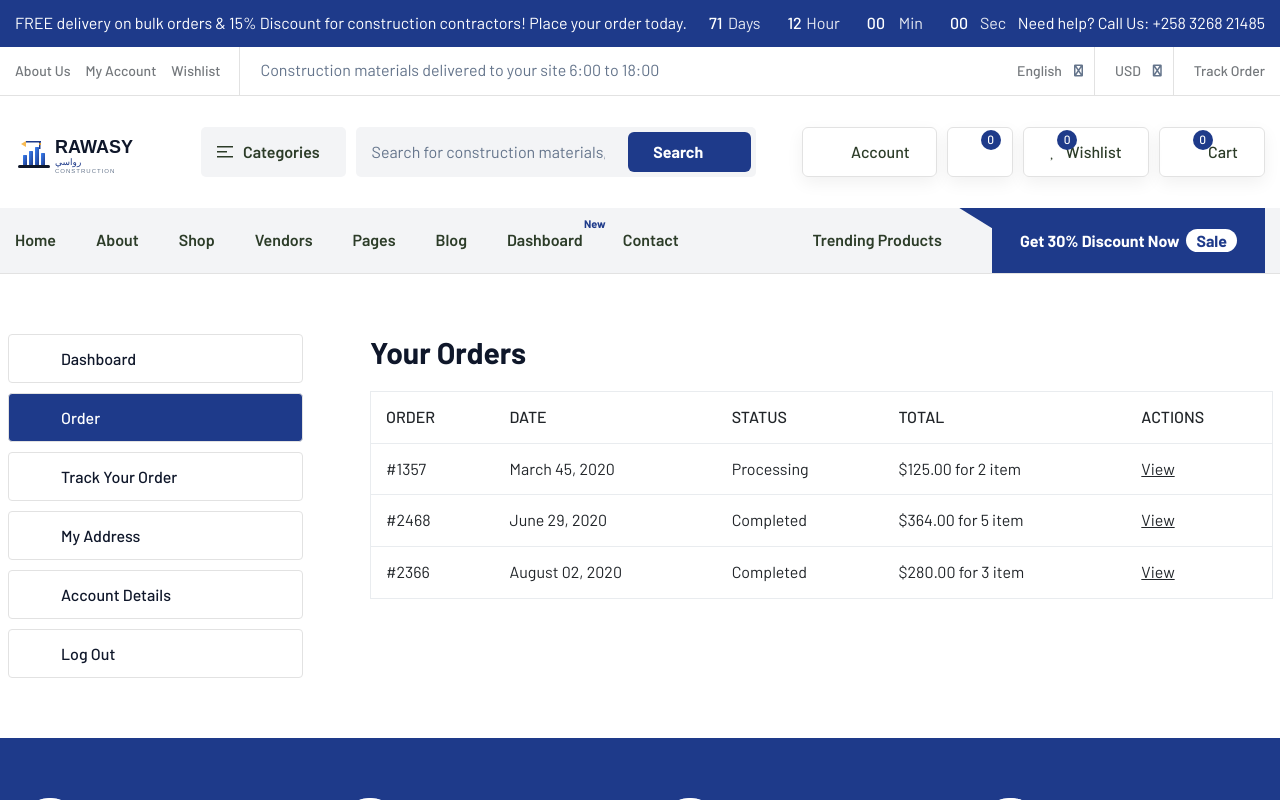
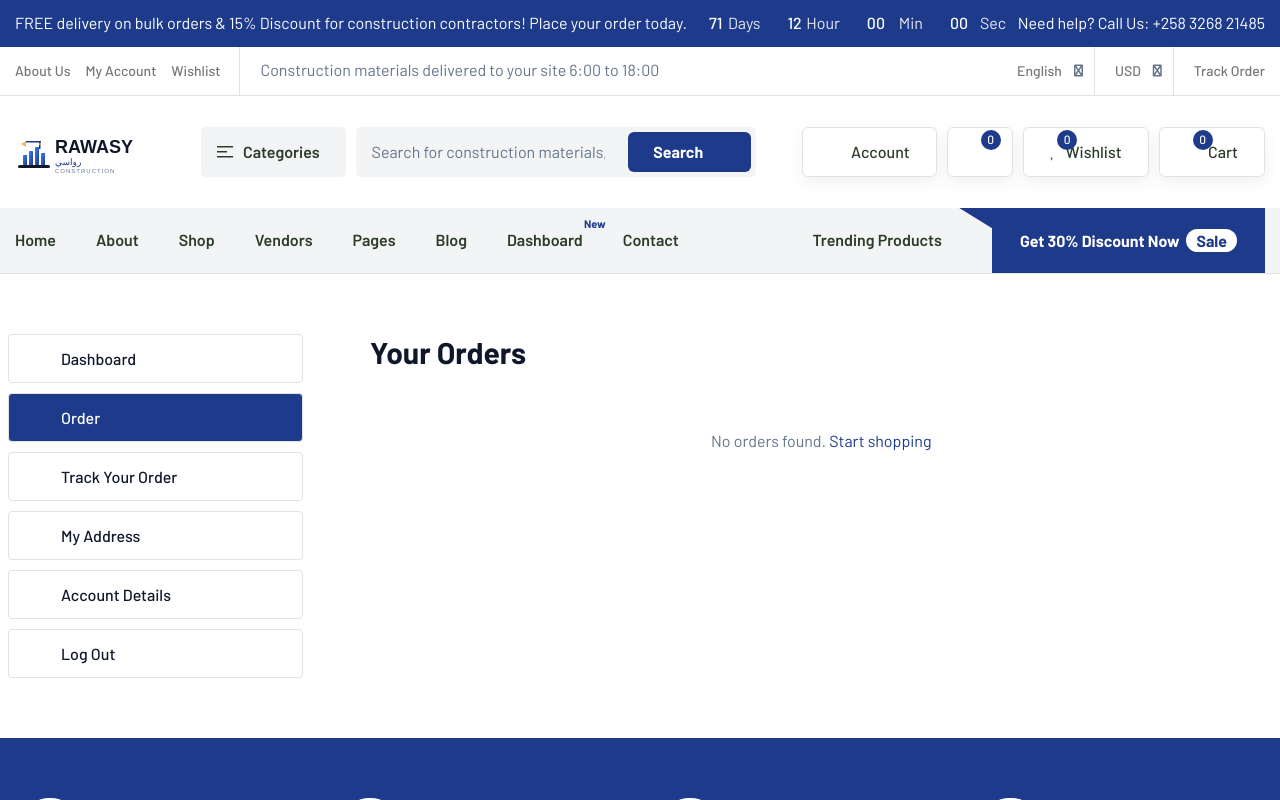
Before and after one commit to kareemelbhnasawy/trial-rawasy-eko, a Next.js app: page /account in a window 1280 px wide. Both pictures are taken after a click on the button "Order". Shown: the top 800 px of the page. Built offline with nearby package versions, Linux system fonts and the light colour scheme; a web font is replaced by a local one.

Commit message:
Replace static order data with dynamic order data
cgen-1175bbeadbb1428790b8a0ead41b49b2

```diff
--- a/src/app/(inner)/account/Accordion.tsx
+++ b/src/app/(inner)/account/Accordion.tsx
@@ -91,6 +91,11 @@ const AccountTabs = () => {
               {activeTab === 'order' && (
                 <div className="order-table-account">
                   <div className="h2 title">Your Orders</div>
+                  {orders.length === 0 ? (
+                    <div style={{ textAlign: 'center', padding: '40px 0' }}>
+                      <p>No orders found. <a href="/shop" style={{ color: '#1E3A8A' }}>Start shopping</a></p>
+                    </div>
+                  ) : (
                     <div className="table-responsive">
                       <table className="table">
                         <thead>
@@ -99,34 +104,52 @@ const AccountTabs = () => {
                             <th>Date</th>
                             <th>Status</th>
                             <th>Total</th>
+                            <th>Items</th>
                             <th>Actions</th>
                           </tr>
                         </thead>
                         <tbody>
-                        <tr>
-                          <td>#1357</td>
-                          <td>March 45, 2020</td>
-                          <td>Processing</td>
-                          <td>$125.00 for 2 item</td>
-                          <td><a href="#" className="btn-small d-block">View</a></td>
+                          {orders.map((order) => (
+                            <tr key={order.id}>
+                              <td>#{order.orderNumber}</td>
+                              <td>{new Date(order.date).toLocaleDateString()}</td>
+                              <td>
+                                <span
+                                  style={{
+                                    color: getStatusColor(order.status),
+                                    fontWeight: 'bold',
+                                    textTransform: 'capitalize'
+                                  }}
+                                >
+                                  {order.status}
+                                </span>
+                              </td>
+                              <td>${order.total.toFixed(2)}</td>
+                              <td>{order.items.length} item{order.items.length > 1 ? 's' : ''}</td>
+                              <td>
+                                <button
+                                  className="btn-small d-block"
+                                  onClick={() => {
+                                    alert(`Order Details:\n\nOrder: #${order.orderNumber}\nDate: ${new Date(order.date).toLocaleDateString()}\nStatus: ${order.status}\nTotal: $${order.total.toFixed(2)}\nPayment: ${order.paymentMethod}\n\nItems:\n${order.items.map(item => `- ${item.title} (x${item.quantity}) - $${(item.price * item.quantity).toFixed(2)}`).join('\n')}`);
+                                  }}
+                                  style={{
+                                    background: '#1E3A8A',
+                                    color: 'white',
+                                    border: 'none',
+                                    padding: '5px 12px',
+                                    borderRadius: '4px',
+                                    cursor: 'pointer'
+                                  }}
+                                >
+                                  View
+                                </button>
+                              </td>
                             </tr>
-                        <tr>
-                          <td>#2468</td>
-                          <td>June 29, 2020</td>
-                          <td>Completed</td>
-                          <td>$364.00 for 5 item</td>
-                          <td><a href="#" className="btn-small d-block">View</a></td>
-                        </tr>
-                        <tr>
-                          <td>#2366</td>
-                          <td>August 02, 2020</td>
-                          <td>Completed</td>
-                          <td>$280.00 for 3 item</td>
-                          <td><a href="#" className="btn-small d-block">View</a></td>
-                        </tr>
+                          ))}
                         </tbody>
                       </table>
                     </div>
+                  )}
                 </div>
               )}
 
```
Lines whose indentation alone changed are shown as unchanged.
